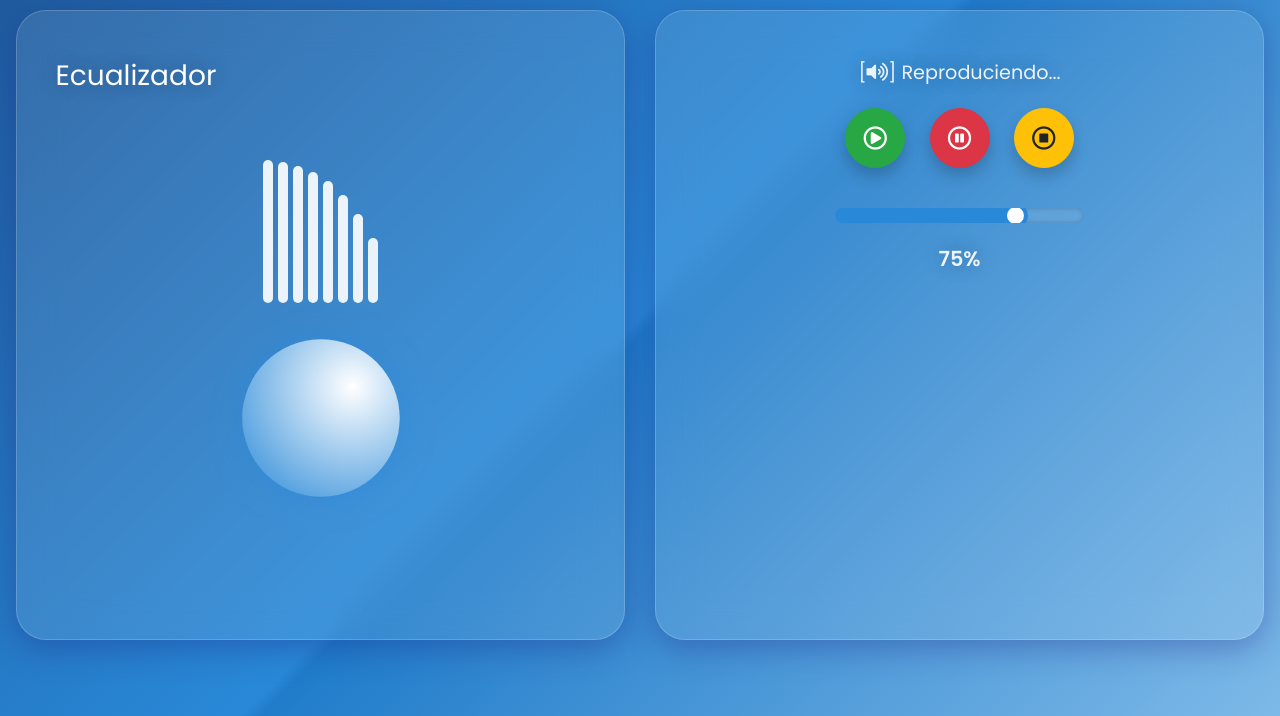
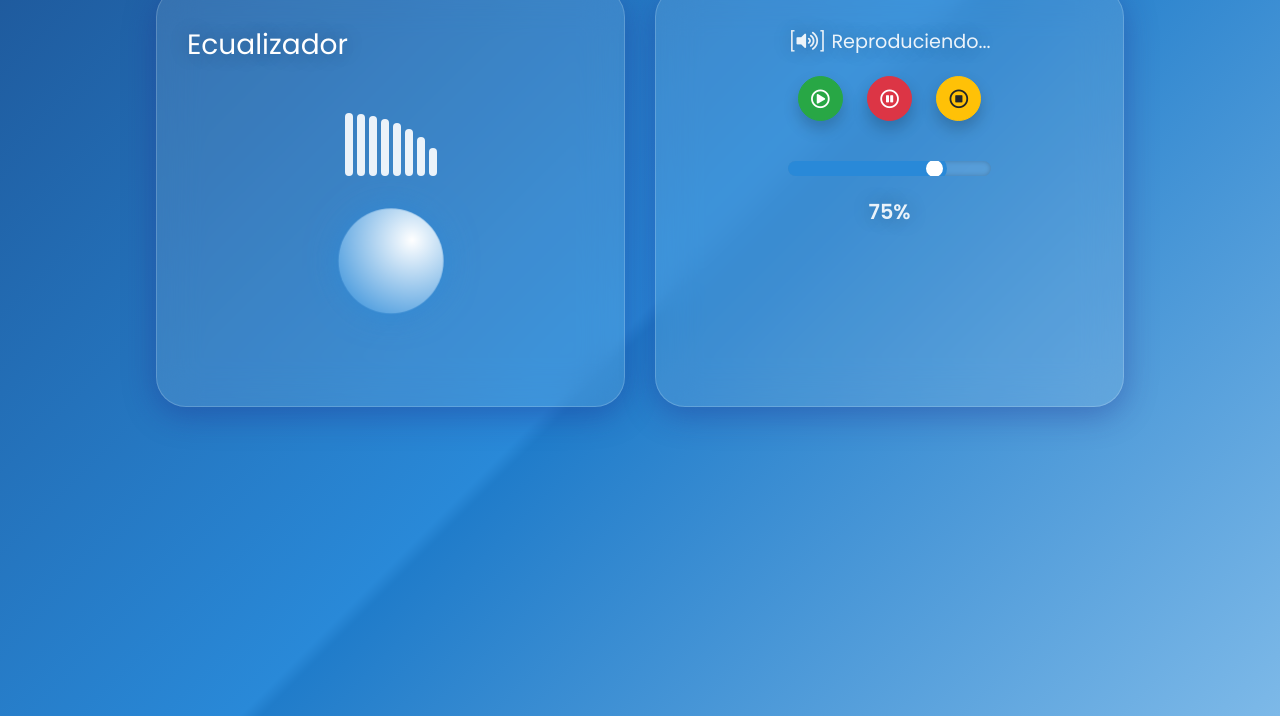
Before and after one commit to HectorDanielAyarachiFuentes/radio, a plain HTML site: page index.html in a window 1280 px wide. Shown: the part 84-800 px from the top of the page. Drawn offline with nearby package versions, Linux system fonts and the light colour scheme.

Commit message:
45456546

```diff
--- a/index.html
+++ b/index.html
@@ -19,11 +19,11 @@
     .btn {
         box-shadow: 0 8px 16px rgba(0, 0, 0, 0.2) !important;
         margin: 0 10px;
-        width: 60px;
-        height: 60px;
+        width: 45px;
+        height: 45px;
         border-radius: 50%;
-        line-height: 45px;
-        font-size: 1.5rem;
+        line-height: 35px;
+        font-size: 1.2rem;
         transition: all 0.3s ease;
     }
     .btn:hover {
@@ -36,16 +36,17 @@
         color: rgba(255, 255, 255, 0.9);
     }
     .radio-name {
-        font-size: clamp(1.5rem, 4vw, 2.5rem);
+        font-size: clamp(1.2rem, 3vw, 1.8rem);
         font-weight: 600;
         color: #fff;
         text-transform: uppercase;
-        margin-bottom: 30px;
+        margin-bottom: 20px;
         letter-spacing: 2px;
     }
     .radio-container {
-        padding: clamp(20px, 3vw, 40px);
-        margin: 20px auto;
+        padding: clamp(15px, 2.5vw, 30px);
+        margin: 15px auto;
+        min-height: auto;
         background: rgba(255, 255, 255, 0.1);
         backdrop-filter: blur(20px);
         border-radius: 30px;
@@ -105,14 +106,14 @@
     .equalizer {
         display: flex;
         align-items: flex-end;
-        height: clamp(100px, 20vw, 200px);
-        gap: 5px;
-        padding: 20px;
+        height: clamp(60px, 12vw, 100px);
+        gap: 4px;
+        padding: 15px;
         justify-content: center;
-        margin-bottom: 20px;
+        margin-bottom: 15px;
     }
     .eq-bar {
-        width: clamp(5px, 1vw, 10px);
+        width: clamp(4px, 0.8vw, 8px);
         background: rgba(255, 255, 255, 0.9);
         border-radius: 15px;
         animation: equalize 1s ease infinite alternate;
@@ -131,11 +132,11 @@
     .eq-bar:nth-child(8) { animation-delay: 0.8s; }
 
     .music-circle {
-        width: 150px;
-        height: 150px;
+        width: 100px;
+        height: 100px;
         border-radius: 50%;
         background: radial-gradient(circle at 30% 30%, #ffffff, #2989d8);
-        margin: 40px auto 20px auto;
+        margin: 20px auto 15px auto;
         animation: rotate 4s linear infinite;
         box-shadow: 0 0 30px rgba(41, 137, 216, 0.6);
     }
@@ -156,58 +157,47 @@
 
     @media (max-width: 768px) {
         .radio-container {
-            min-height: 400px;
-            margin: 15px auto 30px auto; /* Added bottom margin */
+            min-height: 300px;
+            margin: 15px auto 30px auto;  /* Increased bottom margin */
             padding: 15px;
         }
 
-        /* Add specific margin for the second container */
-        .col-md-12 .radio-container {
-            margin-top: 30px;
+        .music-circle {
+            width: 90px;
+            height: 90px;
+            margin: 20px auto 15px auto;
+        }
+
+        .row {
+            margin-bottom: 20px;  /* Add margin to row */
         }
     }
 
     @media (max-width: 991px) {
         .radio-container {
-            min-height: 450px;
-            margin: 15px auto 30px auto; /* Added bottom margin */
+            min-height: 350px;
+            margin: 15px auto 30px auto;  /* Increased bottom margin */
         }
 
-        /* Add specific margin for the second container */
-        .col-md-12 .radio-container {
-            margin-top: 30px;
+        .col-md-6:first-child {
+            margin-bottom: 30px;  /* Add margin between columns */
         }
     }
 
-    /* Keep desktop layout styles unchanged */
     @media (min-width: 992px) {
         .container-fluid {
-            max-width: 1400px;
-            margin: 0 auto;
-            padding: 40px;
+            max-width: 1000px;
+            padding: 20px;
+        }
+
+        .radio-container {
+            min-height: 400px;
+            height: 100%;
+            margin: 0 0 20px 0;
         }
 
         .row {
-            display: flex;
-            margin: 0 -15px;
-        }
-
-        .col-lg-6 {
-            flex: 0 0 50%;
-            max-width: 50%;
-            padding: 0 15px;
-        }
-
-        .radio-container {
-            min-height: 600px;
-            height: 100%;
-            margin: 0 0 30px 0;
-        }
-    }
-
-    @media (min-width: 1600px) {
-        .radio-container {
-            min-height: 700px;
+            margin: 0 -15px;  /* Reset row margin for desktop */
         }
     }
 
```
